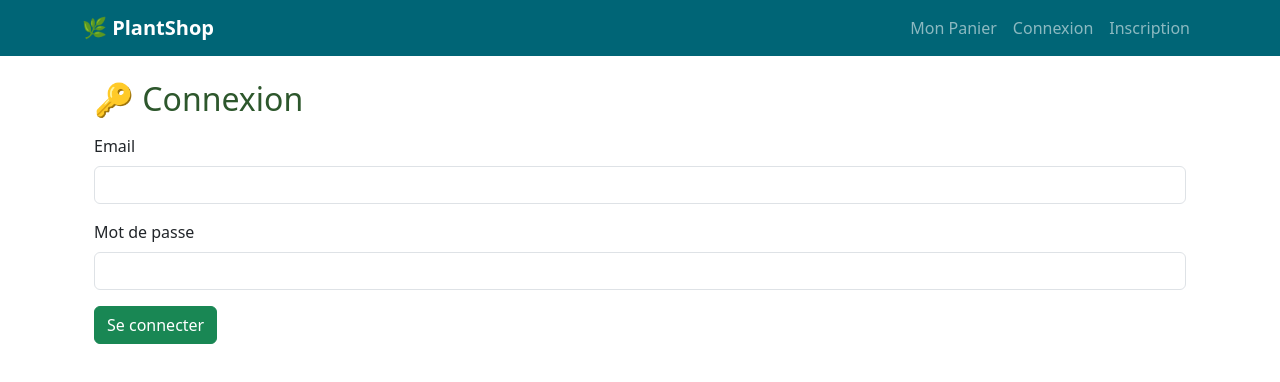
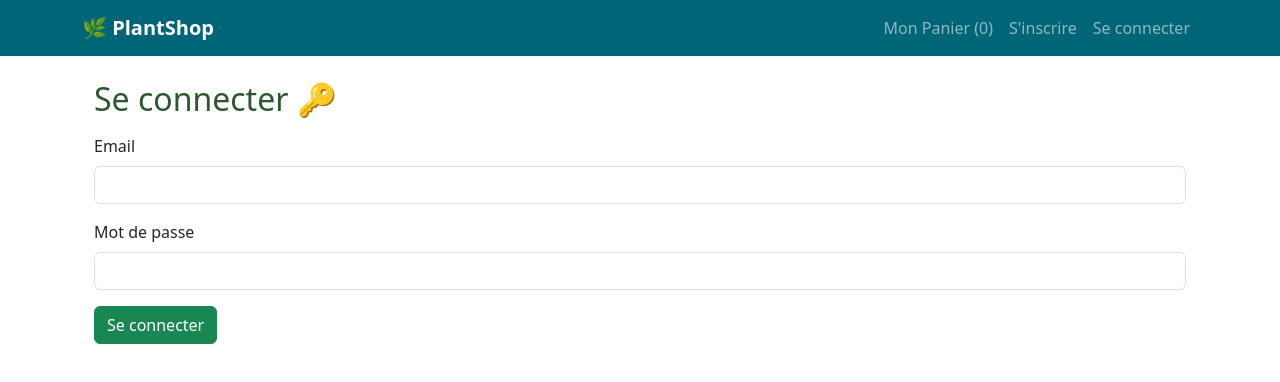
Before and after one commit to tilnede0x1182/plant_shop_nest_angular_nx, an Angular app: page /login in a window 1280 px wide. Shown: the top 382 px of the page. Built offline with nearby package versions, Linux system fonts and the light colour scheme.

Commit message:
En cours de débug des vues

```diff
--- a/apps/plant-shop-angular-universal/src/app/auth/login/login.component.html
+++ b/apps/plant-shop-angular-universal/src/app/auth/login/login.component.html
@@ -1,5 +1,5 @@
 <div class="container mt-4">
-	<h2>🔑 Connexion</h2>
+	<h2>Se connecter 🔑</h2>
 	<form (ngSubmit)="onSubmit()" #loginForm="ngForm" class="mt-3">
 		<div class="mb-3">
 			<label class="form-label">Email</label>
--- a/apps/plant-shop-angular-universal/src/app/navbar/navbar.component.html
+++ b/apps/plant-shop-angular-universal/src/app/navbar/navbar.component.html
@@ -9,14 +9,15 @@
 			<ul class="navbar-nav ms-auto">
 				<li class="nav-item">
 					<a routerLink="/cart" class="nav-link">
-						Mon Panier <span *ngIf="nombreArticles > 0">({{ nombreArticles }})</span>
+						<!-- Mon Panier <span *ngIf="nombreArticles > 0">({{ nombreArticles }})</span>-->
+						Mon Panier <span>({{ nombreArticles }})</span>
 					</a>
 				</li>
 				<li class="nav-item" *ngIf="!estConnecte">
-					<a class="nav-link" routerLink="/login">Connexion</a>
+					<a class="nav-link" routerLink="/register">S'inscrire</a>
 				</li>
 				<li class="nav-item" *ngIf="!estConnecte">
-					<a class="nav-link" routerLink="/register">Inscription</a>
+					<a class="nav-link" routerLink="/login">Se connecter</a>
 				</li>
 				<li class="nav-item dropdown" *ngIf="estConnecte">
 					<a class="nav-link dropdown-toggle" href="#" role="button" data-bs-toggle="dropdown">
--- a/apps/plant-shop-angular-universal/src/app/navbar/navbar.component.ts
+++ b/apps/plant-shop-angular-universal/src/app/navbar/navbar.component.ts
@@ -18,7 +18,7 @@ export class NavbarComponent {
   private router = inject(Router);
   private cartService = inject(CartService);
 
-  nombreArticles = 0;
+  nombreArticles = 1;
 
   constructor() {
     this.cartService.cartCount$.subscribe((count) => {
```
Also changed, not shown: apps/plant_shop_nest/projet.txt (deleted).
